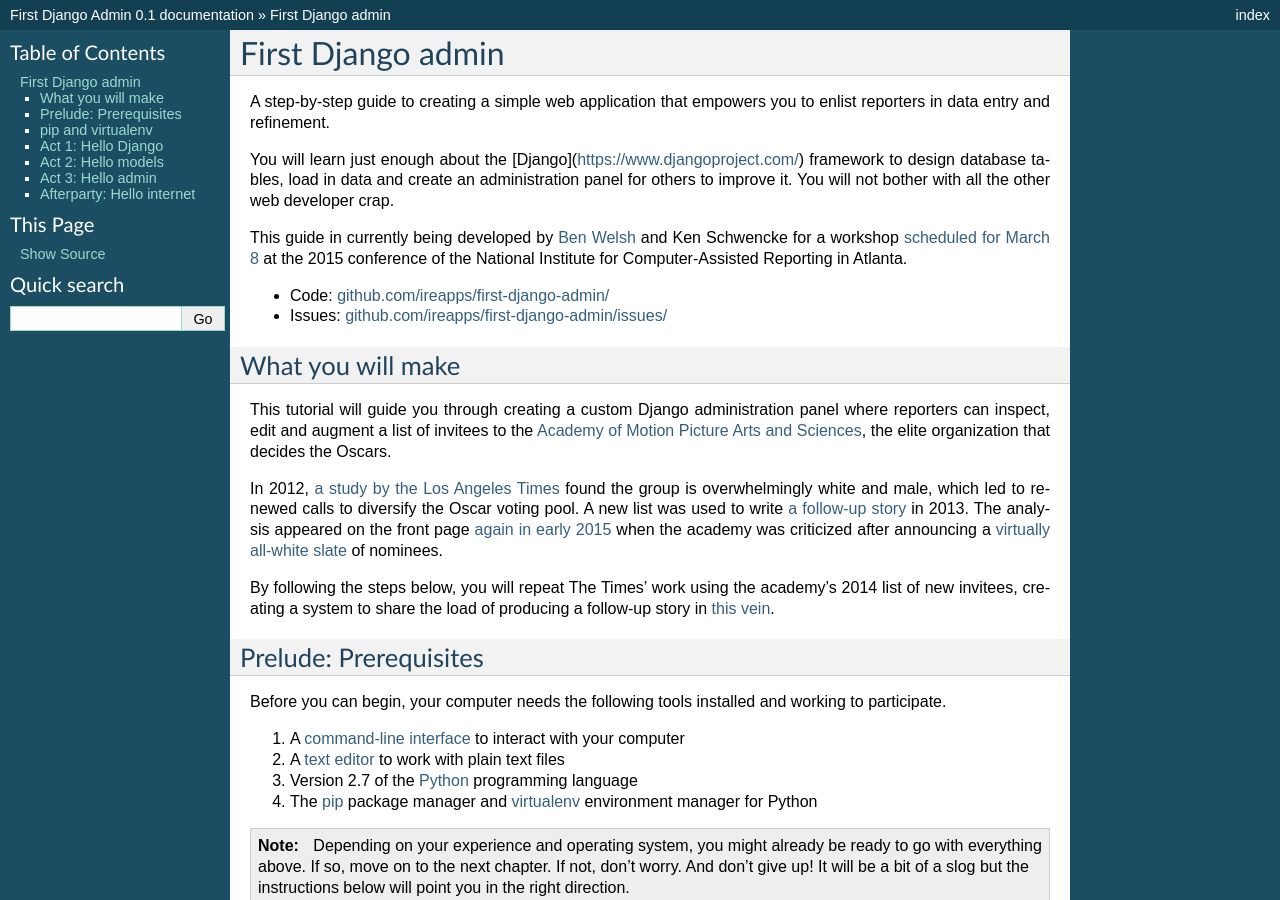
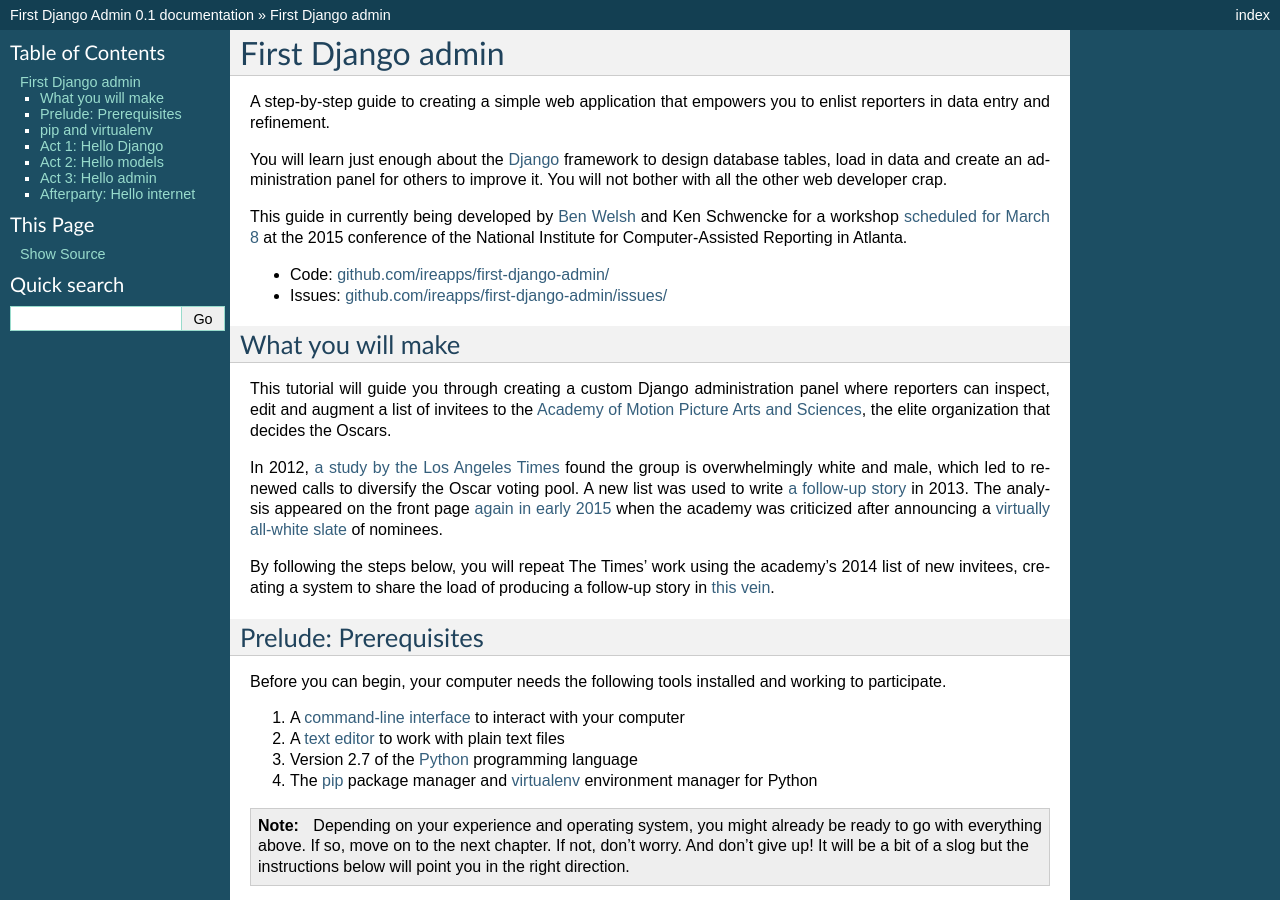
Before and after one commit to palewire/first-django-admin, a Sphinx documentation site: the page built from docs/index.rst, in a window 1280 px wide and 900 px high. Built offline with Sphinx 7.4.7, drawn with Linux system fonts in a browser that asks for light colours.

Commit message:
Fixed link

```diff
--- a/docs/index.rst
+++ b/docs/index.rst
@@ -5,7 +5,7 @@
 
 A step-by-step guide to creating a simple web application that empowers you to enlist reporters in data entry and refinement.
 
-You will learn just enough about the [Django](https://www.djangoproject.com/) framework to design database tables, load in data and create an administration panel for others to improve it. You will not bother with all the other web developer crap.
+You will learn just enough about the `Django <https://www.djangoproject.com/>`_ framework to design database tables, load in data and create an administration panel for others to improve it. You will not bother with all the other web developer crap.
 
 This guide in currently being developed by `Ben Welsh <http://palewi.re/who-is-ben-welsh/>`_ and Ken Schwencke for a workshop `scheduled for March 8 <http://ire.org/conferences/nicar2015/hands-on-training/>`_ at
 the 2015 conference of the National Institute for Computer-Assisted Reporting in Atlanta.
```
